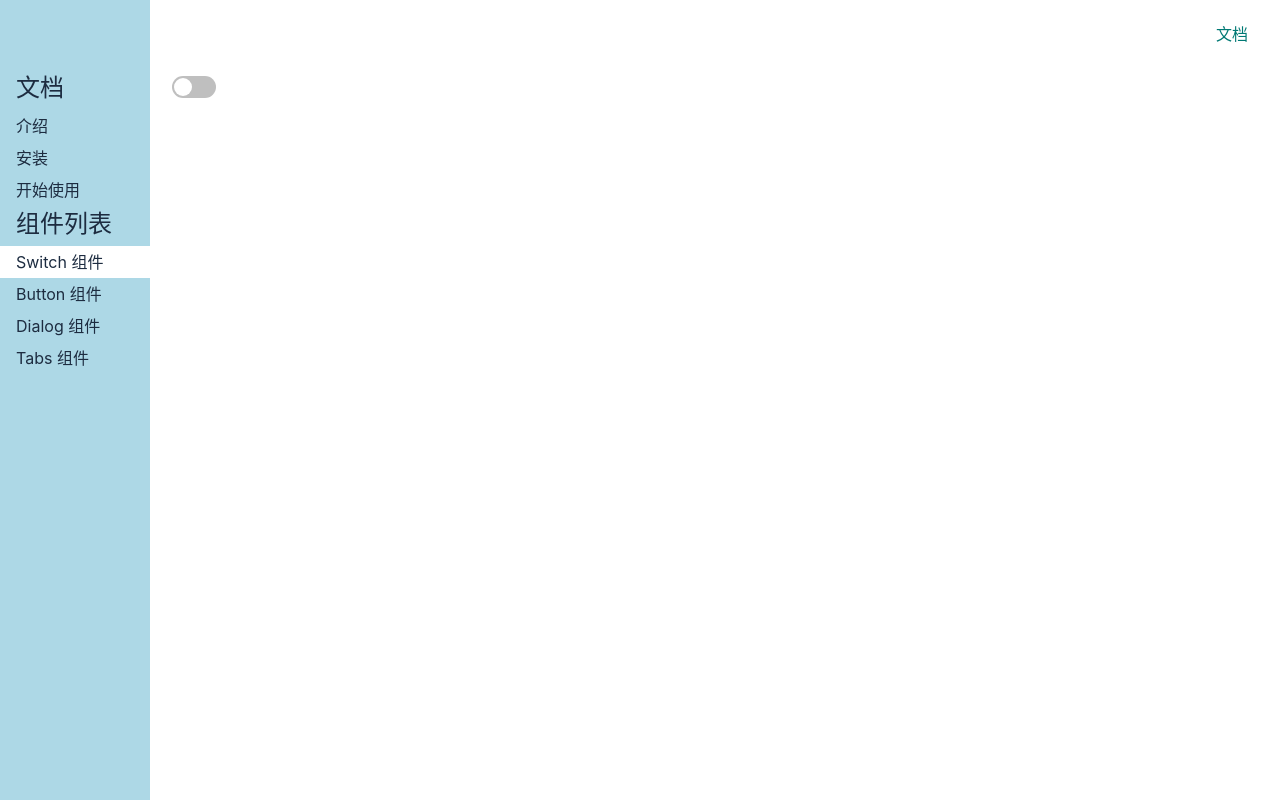
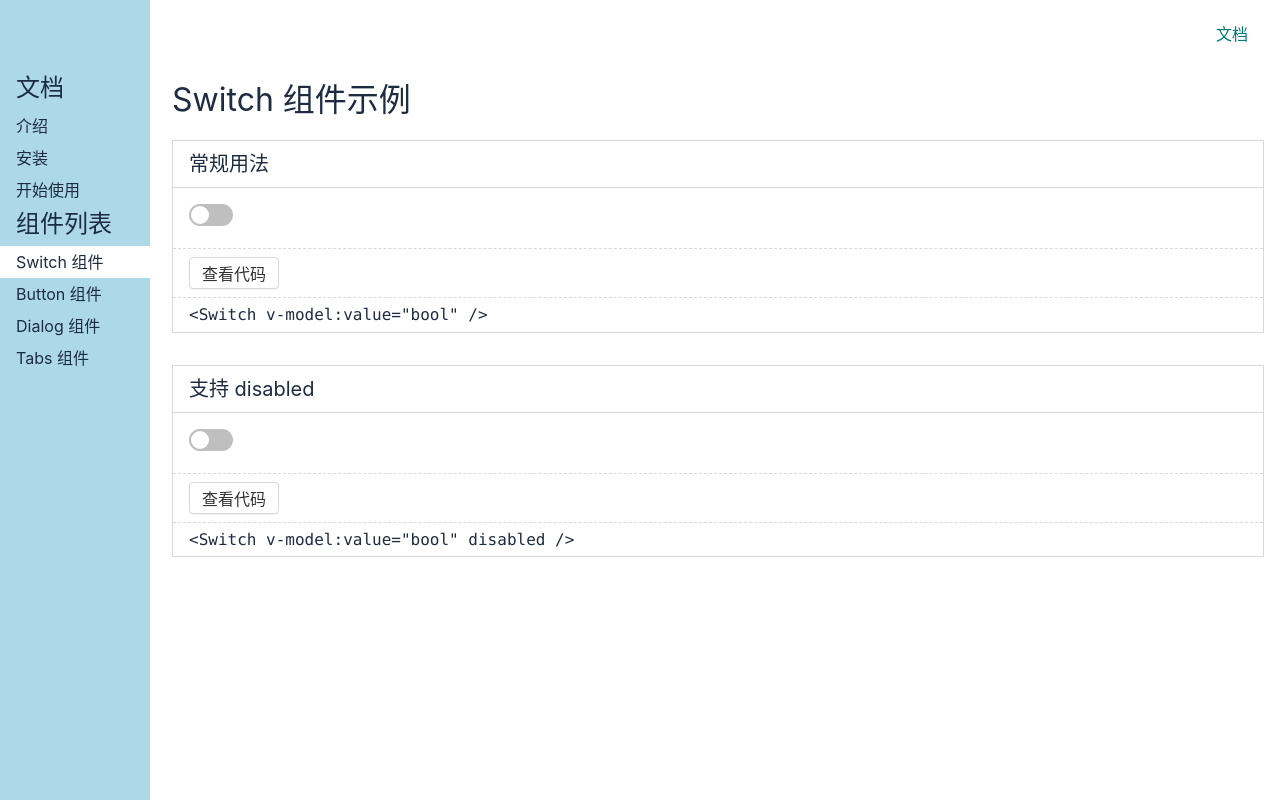
Before and after one commit to lxh6688/vue-next-ui, a Vue app: page /#/Doc/switch in a window 1280 px wide. Built offline with nearby package versions, Linux system fonts and the light colour scheme.

Commit message:
更新 SwitchDemo

```diff
--- a/src/components/SwitchDemo.vue
+++ b/src/components/SwitchDemo.vue
@@ -1,18 +1,72 @@
 <template>
   <div>
-    <Switch v-model:value = "bool"/>
+    <h1>Switch 组件示例</h1>
+    <div class="demo">
+      <h2>常规用法</h2>
+      <div class="demo-component">
+        <Switch v-model:value="bool" />
+      </div>
+      <div class="demo-actions">
+        <Button>查看代码</Button>
+      </div>
+      <div class="demo-code">
+        <pre>&lt;Switch v-model:value="bool" /&gt;</pre>
+      </div>
+    </div>
+    <div class="demo">
+      <h2>支持 disabled</h2>
+      <div class="demo-component">
+        <Switch v-model:value="bool" disabled />
+      </div>
+      <div class="demo-actions">
+        <Button>查看代码</Button>
+      </div>
+      <div class="demo-code">
+        <pre>&lt;Switch v-model:value="bool" disabled /&gt;</pre>
+      </div>
+    </div>
   </div>
 </template>
 <script lang="ts">
-import { ref } from 'vue';
+import { ref } from "vue";
 import Switch from "../lib/Switch.vue";
+import Button from '../lib/Button.vue'
 export default {
   components: {
     Switch,
+    Button,
   },
-  setup(){
-    const bool = ref(false)
-    return {bool}
-  }
+  setup() {
+    const bool = ref(false);
+    return { bool };
+  },
 };
 </script>
+<style lang="scss" scoped>
+$border-color: #d9d9d9;
+.demo {
+  border: 1px solid $border-color;
+  margin: 16px 0 32px;
+  >h2 {
+    font-size: 20px;
+    padding: 8px 16px;
+    border-bottom: 1px solid $border-color;
+  }
+  &-component {
+    padding: 16px;
+  }
+  &-actions {
+    padding: 8px 16px;
+    border-top: 1px dashed $border-color;
+  }
+  &-code {
+    padding: 8px 16px;
+    border-top: 1px dashed $border-color;
+    >pre {
+      line-height: 1.1;
+      font-family: Consolas, 'Courier New', Courier, monospace;
+      margin: 0;
+    }
+  }
+}
+</style>
```
